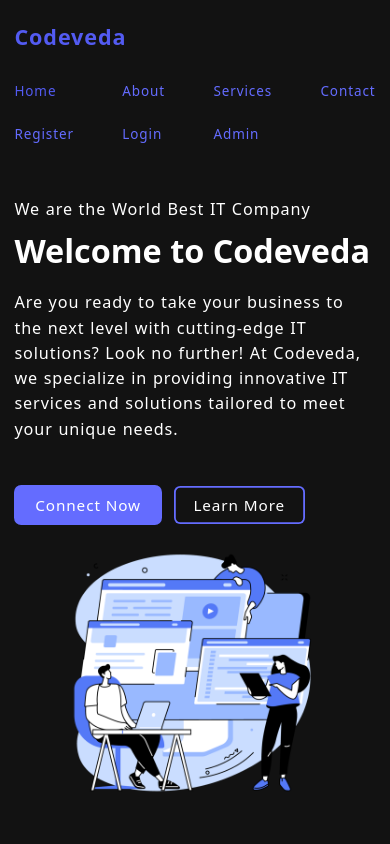
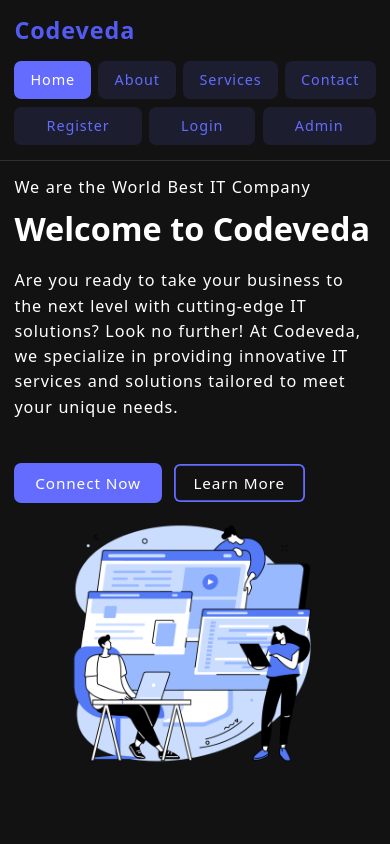
Before and after one commit to Ankita-Halder/codeveda-mernstack, a React (Vite) app in the folder client/: page / in a window 390 px wide. Shown: the top 844 px of the page. Built offline with nearby package versions, Linux system fonts and the light colour scheme; no server answers.

Commit message:
polish phone menu

```diff
--- a/client/src/components/Navbar.css
+++ b/client/src/components/Navbar.css
@@ -14,30 +14,40 @@ ul {
 @media (width <= 800px) {
   .container {
     flex-direction: column;
-    gap: 2.4rem;
-    padding: 2.4rem 1.6rem;
+    gap: 1.6rem;
+    padding: 1.6rem;
   }
 
-  ul {
-    flex-wrap: wrap;
-    gap: 1rem 2rem;
+  header {
+    border-bottom: 0.1rem solid rgba(255, 255, 255, 0.12);
   }
 
   header .logo-brand a {
-    font-size: 2.4rem;
+    font-size: 2.6rem;
     font-weight: 700;
   }
 
   header nav ul {
-    display: grid;
-    grid-template-columns: repeat(4, auto);
-    justify-content: space-between;
-    gap: 0.4rem 1rem;
+    display: flex;
+    flex-wrap: wrap;
+    gap: 0.8rem;
+  }
+
+  header nav ul li {
+    flex: 1 1 auto;
   }
 
   header nav ul li a {
     display: block;
-    padding: 1rem 0;
-    font-size: 1.5rem;
+    text-align: center;
+    padding: 0.9rem 1.4rem;
+    font-size: 1.6rem;
+    border-radius: 0.8rem;
+    background-color: rgba(100, 108, 255, 0.12);
+  }
+
+  header nav ul li a.active {
+    background-color: var(--btn-color);
+    color: #fff;
   }
 }
```
